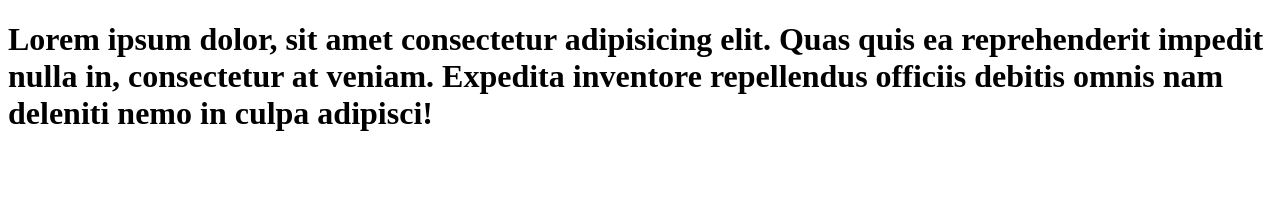
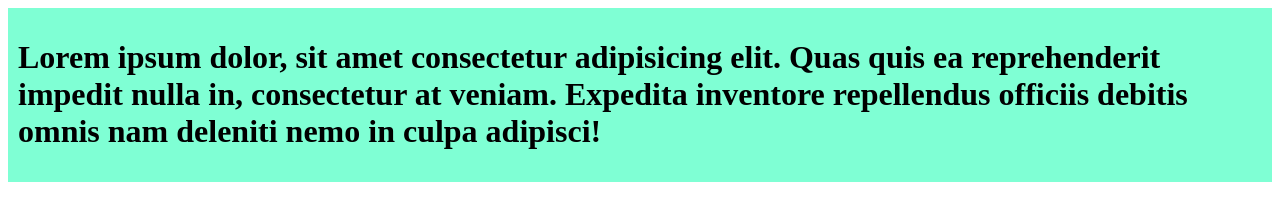
Before and after one commit to TNIHAD/my-simple-website, a plain HTML site: page index.html in a window 1280 px wide. Drawn offline with Linux system fonts and the light colour scheme.

Commit message:
added the first blog

```diff
--- a/index.html
+++ b/index.html
@@ -4,9 +4,12 @@
     <meta charset="UTF-8">
     <meta name="viewport" content="width=device-width, initial-scale=1.0">
     <title>my simple website</title>
+    <link rel="stylesheet" href="styles/blogs.css">
 </head>
 <body>
+    <div>
     <h1>Lorem ipsum dolor, sit amet consectetur adipisicing elit. Quas quis ea reprehenderit impedit nulla in, consectetur at veniam. Expedita inventore repellendus officiis debitis omnis nam deleniti nemo in culpa adipisci!</h1>
+    </div>
 
 </body>
 </html>
--- /dev/null
+++ b/styles/blogs.css
@@ -0,0 +1,4 @@
+div{
+    background-color: aquamarine;
+    padding: 10px;
+}
```
